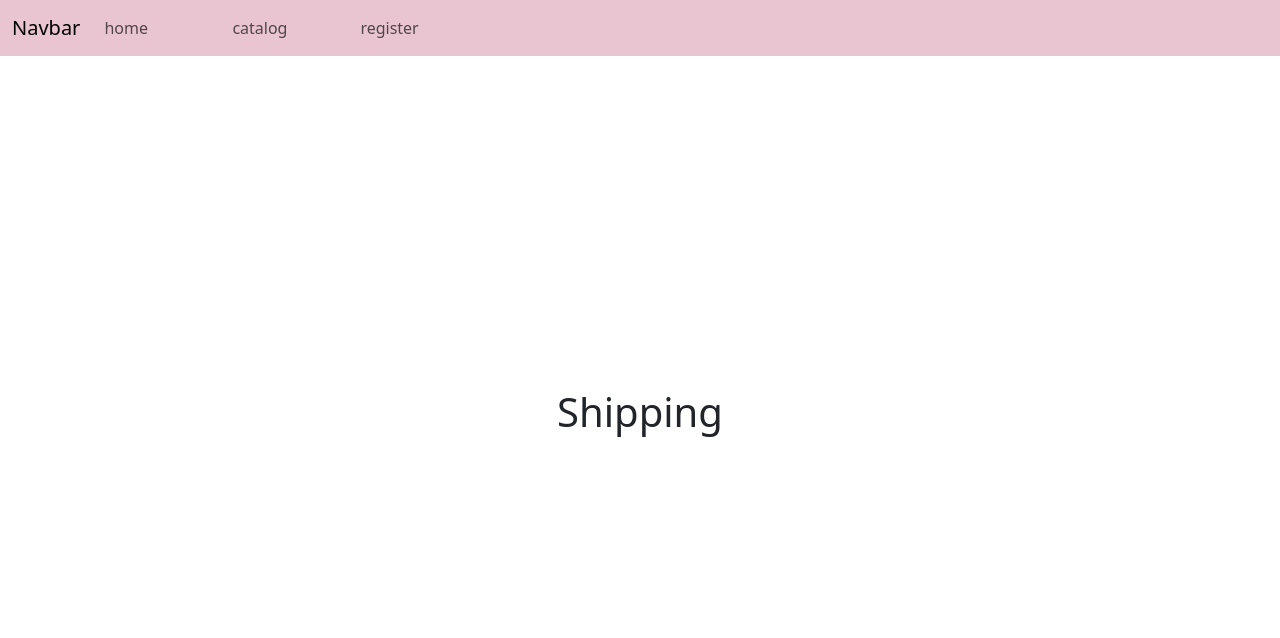
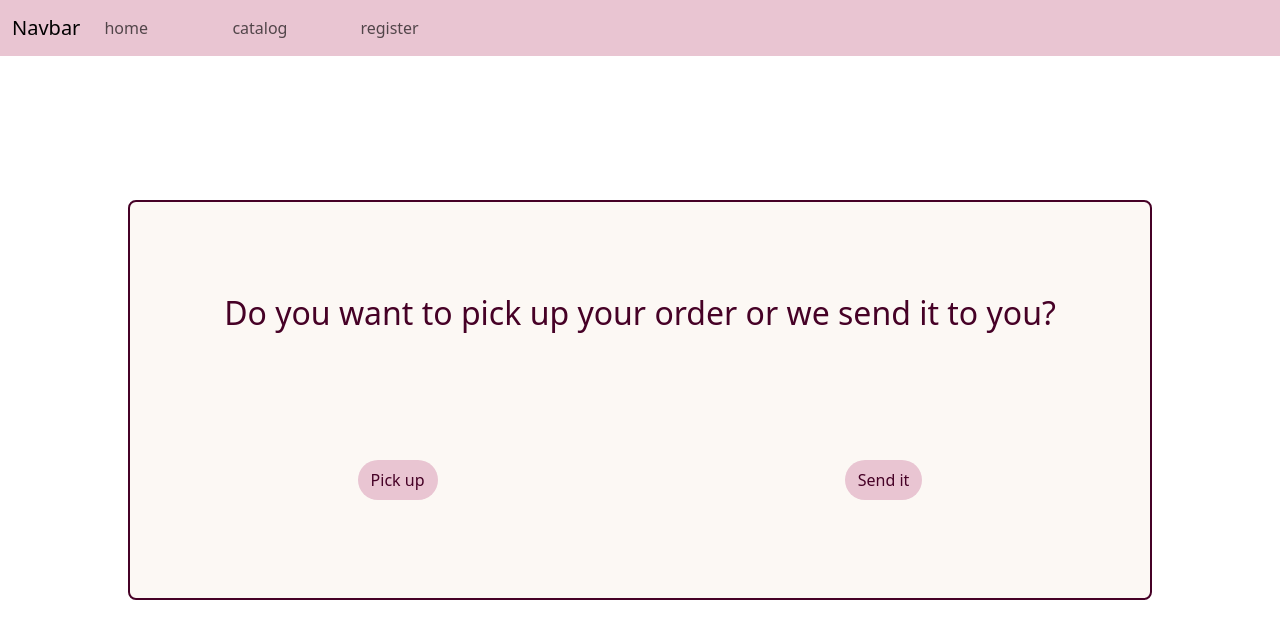
Before and after one commit to jjhbotache/memorableWebStore, a React (Vite) app: page /shippingAndPayement in a window 1280 px wide. Shown: the top 638 px of the page. Built offline with nearby package versions, Linux system fonts and the light colour scheme.

Commit message:
working o shippingAndPayment, new component modal

```diff
--- /dev/null
+++ b/src/components/modal/modal.css
@@ -0,0 +1,42 @@
+.modal-window{
+  /* display it att the center of the page above everthing */
+  position: fixed;
+  top: 50%;
+  left: 50%;
+  transform: translate(-50%, -50%);
+  z-index: 9999;
+
+
+  color: var(--colorPrimary);
+  text-align: center;
+
+  height: 80vw;
+  width: 80vw;
+  max-height: 50vh;
+
+  padding: 2em 1em  ;
+
+  background: var(--colorTertiary);
+  border-radius: 0.5em;
+  border: var(--colorPrimary) solid 2px;
+
+  display: flex;
+  flex-direction: column;
+  justify-content: space-around;
+  align-items: center;
+
+  opacity: 0;
+  transition: opacity 0.5s ease-in-out;
+}
+
+.modal-window.show {
+  opacity: 1;
+}
+
+.modal-window .btn{
+  margin-bottom: 0.4em;
+  padding-top: 0.1em ;
+  padding-bottom: 0.1em ;
+  max-height: 7vh;
+  height: 5vh;
+}
--- /dev/null
+++ b/src/components/modal/modal.jsx
@@ -0,0 +1,23 @@
+import React, { useState,useEffect } from 'react';
+import './modal.css';
+export default function Modal({title="",resolveFunction, options,cancelable}) {
+  const [showModal, setShowModal] = useState(false);
+  useEffect(() => {
+    const timeoutId = setTimeout(() => {
+      setShowModal(true);
+    }, 10); // Retraso para permitir que se aplique el efecto de transición
+    return () => clearTimeout(timeoutId); // Limpiar el timeout en el desmontaje del componente
+  }, []);
+
+  return(
+    <div className={`modal-window ${showModal ? "show" : ""}`}>
+      <h2>{title}</h2>
+      <div className="w-100 px-2 d-flex justify-content-around flex-wrap">
+        {options.map((option) => (
+          <button className="btn " key={option.value} onClick={() => {resolveFunction(option.value);}}>{option.label}</button>
+        ))}
+        {cancelable && <button className="btn " onClick={() => {resolveFunction(0);}}>Cancel</button>}
+      </div>
+    </div>
+  )
+};
--- a/src/pages/buyNow/buyNow.jsx
+++ b/src/pages/buyNow/buyNow.jsx
@@ -12,6 +12,7 @@ export default function BuyNow() {
         <div className="row">
           <div className="col-12">
             <h1 className="text-center">Confirm your order</h1>
+            <hr />
           </div>
         </div>
         <div className="row">
--- a/src/pages/shippingAndPayement/shippingAndPayement.css
+++ b/src/pages/shippingAndPayement/shippingAndPayement.css
@@ -1,3 +1,4 @@
 .SAP-modal{
   min-height: 90vh;
+  background: white;
 }
--- a/src/pages/shippingAndPayement/shippingAndPayement.jsx
+++ b/src/pages/shippingAndPayement/shippingAndPayement.jsx
@@ -1,17 +1,55 @@
-import React, { useState } from 'react';
+import React, { useState, useEffect } from 'react';
 import './shippingAndPayement.css';
+import Modal from '../../components/modal/modal';
 
 export default function ShippingAndPayement() {
-const [shipping, setShipping] = useState({});
-const [payement, setPayement] = useState({});
+  // shipping just save a shippingId:1
+const [shipping, setShipping] = useState();
+const [wayOfShiping, setWayOfShiping] = useState();
+// payement just save an img
+const [payement, setPayement] = useState();
 
+console.log(wayOfShiping);
 
+useEffect(() => {
+  const timeoutId = setTimeout(() => {
+    setShowModal(true);
+  }, 10000); // Retraso para permitir que se aplique el efecto de transición
+  return () => clearTimeout(timeoutId); // Limpiar el timeout en el desmontaje del componente
+}, []);
 
+function handleSetShipping (shipping){
+  shipping.shippingId?
+    setShipping(shipping)
+  :
+    setWayOfShiping()
+}
   return(
     <div className="container SAP-modal d-flex justify-content-center align-content-center" >
       <div className="row d-flex justify-content-center align-content-center">
         <div className="col-12 ">
-          <h1>Shipping</h1>
+          {
+            !wayOfShiping?
+              <Modal title='Do you want to pick up your order or we send it to you?' options={[
+                {label:'Pick up', value:1},
+                {label:'Send it', value:2}
+              ]} resolveFunction={(way)=>setWayOfShiping(way)}/>
+            :
+              wayOfShiping===1?
+                <Modal title='Do you want to pick up your order in <place>?' options={[
+                  {label:'Yes', value:1},
+                  {label:'No', value:false}
+                ]} resolveFunction={(value)=>handleSetShipping({shippingId:value})}/>
+              :
+                <Modal title='To which address would you like to send your order?' options={[
+                  {label:'1', value:1},
+                  {label:'2', value:2},
+                  {label:'3', value:3},
+                  {label:'4', value:4},
+                  {label:'cancel', value:false},
+                ]} resolveFunction={(value)=>handleSetShipping({shippingId:value})}/>
+          }
+
         </div>
       </div>
     </div>
--- a/src/pages/userDashboard/userDashboard-pegASUS.jsx
+++ /dev/null
@@ -1,3 +0,0 @@
-export default function UserDashboard(params) {
-  return <h1>dashboard</h1>
-};
--- a/src/pages/userDashboard/userDashboard.jsx
+++ b/src/pages/userDashboard/userDashboard.jsx
@@ -9,16 +9,19 @@ export default function Dashboard() {
 
   const userInfo = Object.keys(localStorage).map((key) => {
     // skip some properties
-    const keysToAvoid = [
-      "order",
-      "token",
+    const keysToKeep = [
+      "first_name",
+      "last_name",
+      "id",
+      "email",
+      "phone",
     ]
     const readOnly = [
       "email",
       "id",
     ]
 
-    if (keysToAvoid.includes(key)) return null
+    if (!keysToKeep.includes(key)) return null
     return(
       <div key={key}>
         <label htmlFor={key}>{key}:</label>
```
